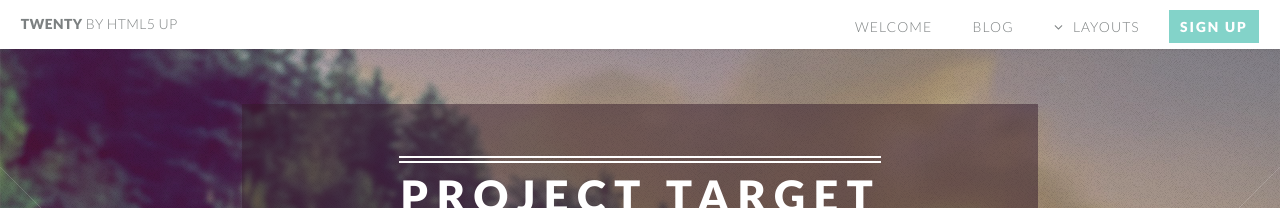
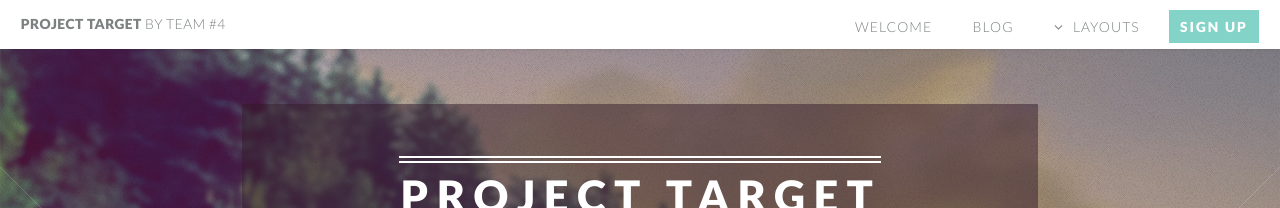
Before and after one commit to ProjectTarget/ProjectTarget.github.io, a Jekyll site: the page built from index.html, in a window 1280 px wide. Shown: the top 208 px of the page. Built offline with Jekyll 4.4.1, drawn with Linux system fonts in a browser that asks for light colours.

Commit message:
Adjust header.html to ProjectTarget
Signed-off-by: Karel Ha <mathemage@gmail.com>

```diff
--- a/_includes/header.html
+++ b/_includes/header.html
@@ -1,9 +1,9 @@
 <header id="header">
-				<h1 id="logo"><a href="/">Twenty <span>by HTML5 UP</span></a></h1>
+				<h1 id="logo"><a href="/">Project Target <span>by team #4</span></a></h1>
 				<nav id="nav">
 					<ul>
 						<li><a href="/">Welcome</a></li>
-                        <li><a href="/blog.html">Blog</a></li>
+            <li><a href="/blog.html">Blog</a></li>
 						<li class="submenu">
 							<a href="">Layouts</a>
 							<ul>
```
